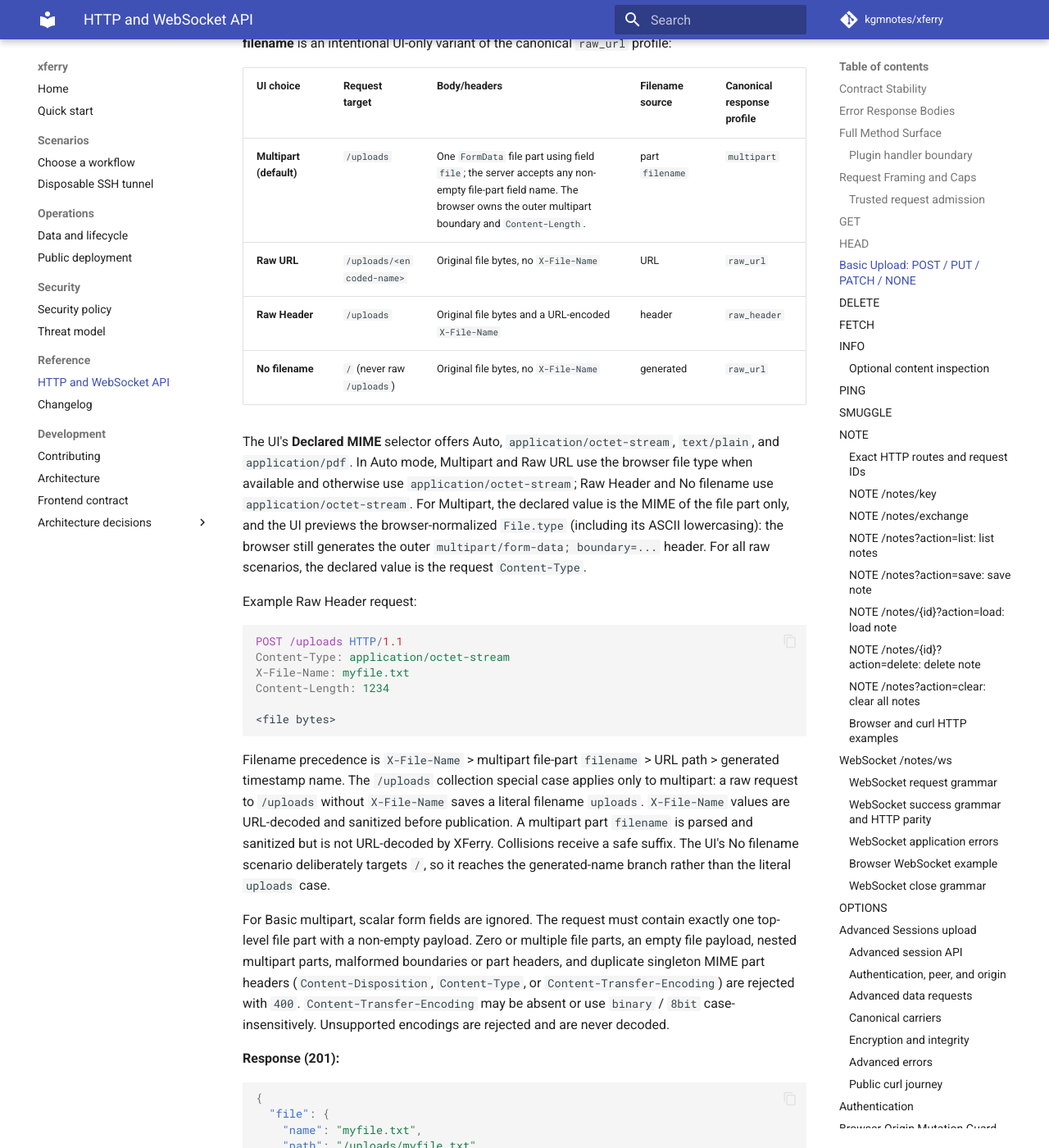
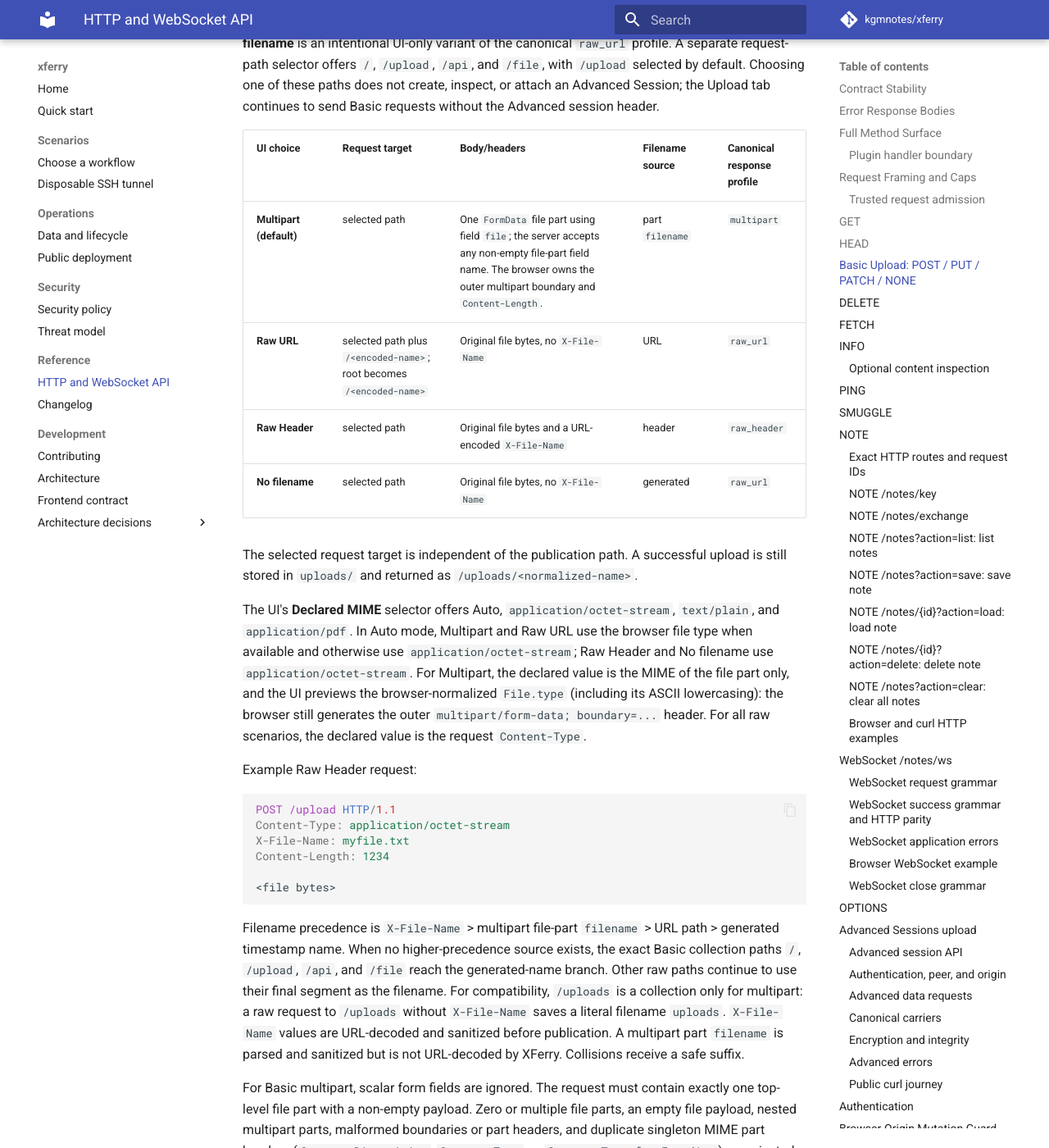
Before and after one commit to kgmnotes/xferry, an MkDocs documentation site: the page built from docs/api.md, in a window 1280 px wide and 1400 px high, scrolled down 6890 px. Shown: the whole window at 82% size. Built offline with MkDocs 1.6.1 and Material for MkDocs 9.7.7, drawn with Linux system fonts in a browser that asks for light colours; comment, search, counter and statistics services are not loaded.

Commit message:
docs(api): describe basic upload target paths

````diff
--- a/docs/api.md
+++ b/docs/api.md
@@ -259,14 +259,22 @@ All four methods use the same Basic handler unless an authorized matching
 `X-XFerry-Advanced-Session` selects Advanced dispatch. Basic has three exact
 wire profiles: `multipart`, `raw_url`, and `raw_header`. The bundled UI exposes
 four request-building scenarios; **No filename** is an intentional UI-only
-variant of the canonical `raw_url` profile:
+variant of the canonical `raw_url` profile. A separate request-path selector
+offers `/`, `/upload`, `/api`, and `/file`, with `/upload` selected by default.
+Choosing one of these paths does not create, inspect, or attach an Advanced
+Session; the Upload tab continues to send Basic requests without the Advanced
+session header.
 
 | UI choice | Request target | Body/headers | Filename source | Canonical response profile |
 |-----------|----------------|--------------|-----------------|----------------------------|
-| **Multipart (default)** | `/uploads` | One `FormData` file part using field `file`; the server accepts any non-empty file-part field name. The browser owns the outer multipart boundary and `Content-Length`. | part `filename` | `multipart` |
-| **Raw URL** | `/uploads/<encoded-name>` | Original file bytes, no `X-File-Name` | URL | `raw_url` |
-| **Raw Header** | `/uploads` | Original file bytes and a URL-encoded `X-File-Name` | header | `raw_header` |
-| **No filename** | `/` (never raw `/uploads`) | Original file bytes, no `X-File-Name` | generated | `raw_url` |
+| **Multipart (default)** | selected path | One `FormData` file part using field `file`; the server accepts any non-empty file-part field name. The browser owns the outer multipart boundary and `Content-Length`. | part `filename` | `multipart` |
+| **Raw URL** | selected path plus `/<encoded-name>`; root becomes `/<encoded-name>` | Original file bytes, no `X-File-Name` | URL | `raw_url` |
+| **Raw Header** | selected path | Original file bytes and a URL-encoded `X-File-Name` | header | `raw_header` |
+| **No filename** | selected path | Original file bytes, no `X-File-Name` | generated | `raw_url` |
+
+The selected request target is independent of the publication path. A
+successful upload is still stored in `uploads/` and returned as
+`/uploads/<normalized-name>`.
 
 The UI's **Declared MIME** selector offers Auto, `application/octet-stream`,
 `text/plain`, and `application/pdf`. In Auto mode, Multipart and Raw URL use
@@ -281,7 +289,7 @@ declared value is the request `Content-Type`.
 Example Raw Header request:
 
 ```http
-POST /uploads HTTP/1.1
+POST /upload HTTP/1.1
 Content-Type: application/octet-stream
 X-File-Name: myfile.txt
 Content-Length: 1234
@@ -290,13 +298,14 @@ Content-Length: 1234
 ```
 
 Filename precedence is `X-File-Name` > multipart file-part `filename` > URL
-path > generated timestamp name. The `/uploads` collection special case
-applies only to multipart: a raw request to `/uploads` without
-`X-File-Name` saves a literal filename `uploads`. `X-File-Name` values are
-URL-decoded and sanitized before publication. A multipart part `filename` is
-parsed and sanitized but is not URL-decoded by XFerry. Collisions receive a
-safe suffix. The UI's No filename scenario deliberately targets `/`, so it
-reaches the generated-name branch rather than the literal `uploads` case.
+path > generated timestamp name. When no higher-precedence source exists, the
+exact Basic collection paths `/`, `/upload`, `/api`, and `/file` reach the
+generated-name branch. Other raw paths continue to use their final segment as
+the filename. For compatibility, `/uploads` is a collection only for
+multipart: a raw request to `/uploads` without `X-File-Name` saves a literal
+filename `uploads`. `X-File-Name` values are URL-decoded and sanitized before
+publication. A multipart part `filename` is parsed and sanitized but is not
+URL-decoded by XFerry. Collisions receive a safe suffix.
 
 For Basic multipart, scalar form fields are ignored. The request must contain
 exactly one top-level file part with a non-empty payload. Zero or multiple file
````
Also changed, not shown: API.md (+22 -13 lines).
